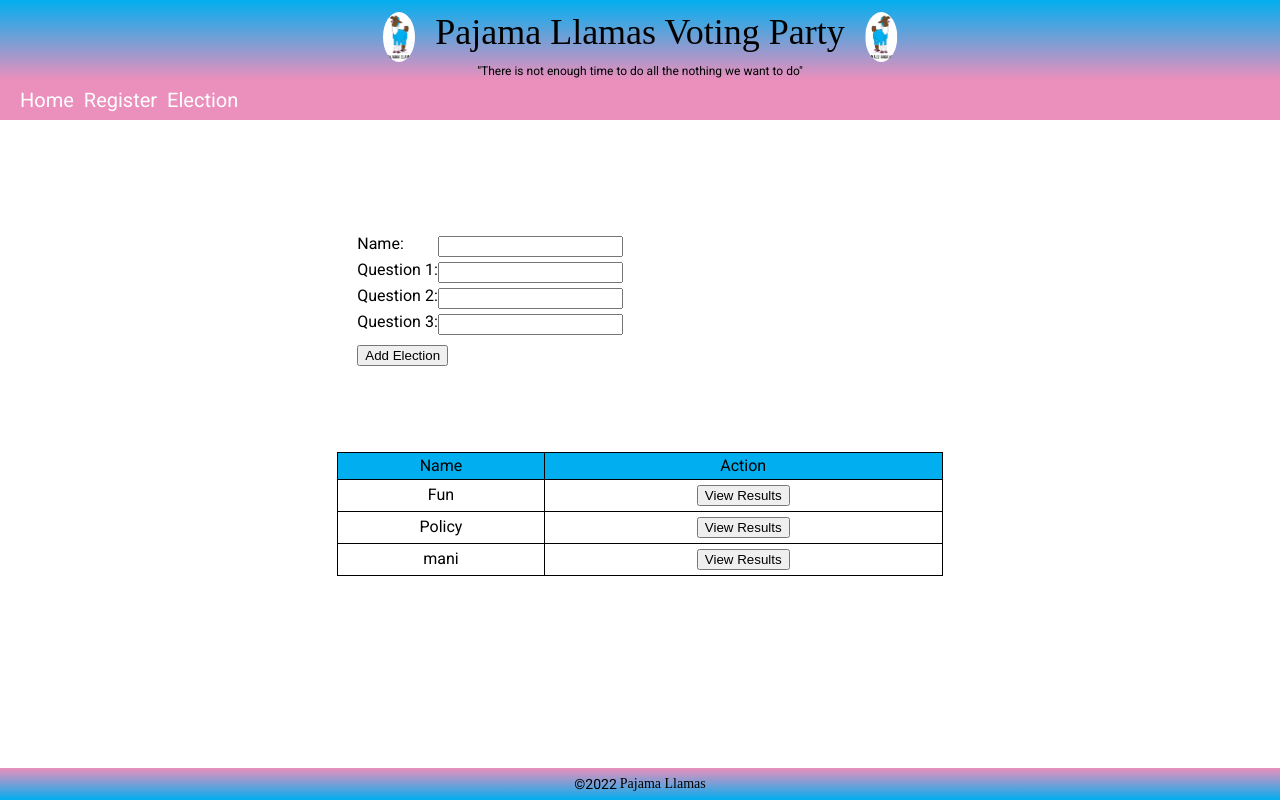
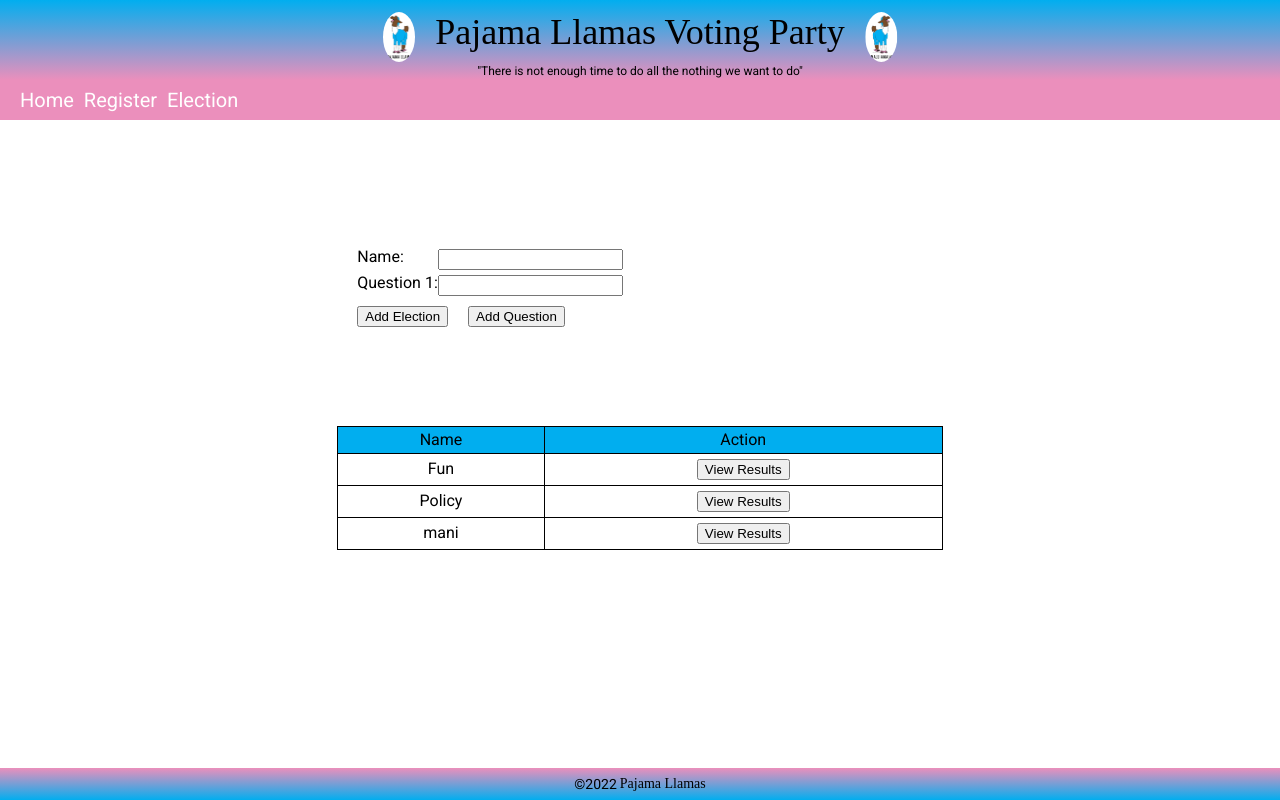
Before and after one commit to Kal-elthegreat/llamas, a React (Create React App) app in the folder final-proj/: page /election in a window 1280 px wide. Built offline with nearby package versions, Linux system fonts and the light colour scheme; data requests are answered from the project's data file; a web font is replaced by a local one.

Commit message:
dynamic list rendering in progress

```diff
--- a/final-proj/src/components/election/ElectionForm.js
+++ b/final-proj/src/components/election/ElectionForm.js
@@ -1,36 +1,9 @@
 import './ElectionForm.css';
 import { useState } from 'react';
 
-const initialForm =  {
-    id:-1,
-    name:"",
-    questionnaire:[
-        {
-            id:1,
-            question:"",
-            yesCount:0,
-            noCount:0,
-            voterIds:[]
-        },
-        {
-            id:2,
-            question:"",
-            yesCount:0,
-            noCount:0,
-            voterIds:[]
-        },
-        {
-            id:3,
-            question:"",
-            yesCount:0,
-            noCount:0,
-            voterIds:[]
-        }
-    ]
- };
-
 export const ElectionForm = (props) => {
-    const [electionForm,setElectionForm] = useState({...initialForm});
+    const [electionForm, setElectionForm] = useState(props.electionForm);
+    console.log(electionForm)
 
     const change= e=>{
         if(e.target.name === 'name'){
@@ -39,68 +12,33 @@ export const ElectionForm = (props) => {
                 name: e.target.value
             });
         }
-        if(e.target.name === 'question1'){
+        console.log(electionForm.questionnaire)
+        if(e.target.name.startsWith('q')){
             setElectionForm({
-                name:electionForm.name,
-                questionnaire :
-                [
-                    {
-                        id:1,
-                        question:e.target.value,
-                        yesCount:0,
-                        noCount:0,
-                        voterIds:[]
-                    },
-                    {...electionForm.questionnaire[1]},
-                    {...electionForm.questionnaire[2]}
-                ]
-            })
-        }
-        if(e.target.name === 'question2'){
-            setElectionForm({
-                name:electionForm.name,
-                questionnaire :
-                [
-                    {...electionForm.questionnaire[0]},
-                    {
-                        id:2,
-                        question:e.target.value,
-                        yesCount:0,
-                        noCount:0,
-                        voterIds:[]
-                    },
-                    {...electionForm.questionnaire[2]}
-                ]
-            })
-        }
-        if(e.target.name === 'question3'){
-            setElectionForm({
-                name:electionForm.name,
-                questionnaire :
-                [
-                    {...electionForm.questionnaire[0]},
-                    {...electionForm.questionnaire[1]},
-                    {
-                        id:3,
-                        question:e.target.value,
-                        yesCount:0,
-                        noCount:0,
-                        voterIds:[]
-                    }
-                ]
+               ...electionForm,
+                questionnaire:
+                    [{
+                        id: electionForm.questionnaire.length,
+                        [e.target.name]: e.target.value,
+                        yesCount: 0,
+                        noCount: 0,
+                        voterIds: []
+                    }]
             })
         }
     };
 
-    const resetForm = ()=> setElectionForm({...initialForm});
+    const resetForm = ()=> setElectionForm(props.electionForm);
 
     const submitElection = () => {
         console.log(electionForm);
-        //todo: hookup the add action from store
         props.onSubmitElection({...electionForm});
         resetForm();
     };
 
+    const updateElection = () => {
+        props.updateElection(electionForm)
+    }
 
     return (
         <form>
@@ -108,14 +46,15 @@ export const ElectionForm = (props) => {
                 <input  type="text" name ="name" className="formControl" value={electionForm.name} onChange={change}/>
             </label>
            {
-               electionForm.questionnaire.map(q=>
+               electionForm.questionnaire?.map(q=>
                 <label className="formRow" key={q.id}>Question {q.id}:
-                    <input  type="text" name ={"question" + q.id} className="formControl" value={electionForm.questionnaire[q.id-1].question} onChange={change}/>
+                    <input  type="text" name={"question"} className="formControl" value={electionForm.questionnaire[q.id - 1].question} onChange={change}/>
                 </label>
                 )
            }
             <div className="formAction">
             <button type="button" onClick={submitElection} id="add" >Add Election</button>
+            <button type="button" onClick={updateElection} id="add" >Add Question</button>
             </div>
         </form>
     );
--- a/final-proj/src/components/election/actions/electionActions.js
+++ b/final-proj/src/components/election/actions/electionActions.js
@@ -2,6 +2,7 @@ import { createApi } from "../../../shared/services/apiData"
 
 export const SELECT_ID_ACTION = "[Election] SELECT_ID";
 export const SHOULD_DISPLAY_RESULTS_ACTION = "[Election] SHOULD_DISPLAY_RESULTS";
+export const UPDATE_ELECTION_ACTION = "[Election] UPDATE_ELECTION";
 
 export const createSelectIdAction = (id) => ({ type: SELECT_ID_ACTION, id });
 export const createShouldDisplayResultsAction = (bool) => ({ type: SHOULD_DISPLAY_RESULTS_ACTION, bool})
@@ -54,3 +55,5 @@ export const addElection = election => {
         dispatch(refreshElections());
     }
 }
+
+export const updateElectionAction = election => ({type: UPDATE_ELECTION_ACTION, election})
--- a/final-proj/src/components/election/createElection.js
+++ b/final-proj/src/components/election/createElection.js
@@ -9,7 +9,7 @@ export const CreateElection = () => {
 
     return (
         <div className='election-container'>
-            <ElectionForm onSubmitElection={store.addElection}/>
+            <ElectionForm onSubmitElection={store.addElection} electionForm={store.electionForm} updateElection={store.updateElection}/>
             <ElectionsTable
                 elections={store.elections} /*elections should be an array of objects*/
                 shouldDisplayResults={store.shouldDisplayResults}
--- a/final-proj/src/shared/llamasReducer.js
+++ b/final-proj/src/shared/llamasReducer.js
@@ -1,5 +1,5 @@
 import { combineReducers } from "redux";
-import { SELECT_ID_ACTION,SHOULD_DISPLAY_RESULTS_ACTION, REFRESH_ELECTIONS_DONE_ACTION } from "../components/election/actions/electionActions";
+import { SELECT_ID_ACTION,SHOULD_DISPLAY_RESULTS_ACTION, REFRESH_ELECTIONS_DONE_ACTION,UPDATE_ELECTION_ACTION } from "../components/election/actions/electionActions";
 import { CANCEL_EDIT_VOTER_ACTION, EDIT_VOTER_REQUEST_ACTION, REFRESH_VOTERS_DONE_ACTION, SELECT_VOTERS_TO_DELETE_ACTION, SORT_VOTERS_ACTION } from "../components/register/registerVoterActions";
 
 const votersReducer = (voters=[],action)=>{
@@ -70,6 +70,14 @@ const displayResultsReducer = (shouldDisplay = false, action) => {
     return shouldDisplay;
 }
 
+const electionFormReducer = (initialForm = { id: 1, name: "", questionnaire: [{ id: 1, question: "", yesCount: 0, noCount: 0, voterIds: [] }] }, action) => {
+    if (action.type === UPDATE_ELECTION_ACTION) {
+        return {...action.election }
+    }
+    return initialForm
+
+}
+
 export const llamasReducer = combineReducers({
     voters: votersReducer,
     editVoterId: editVoterIdReducer,
@@ -78,5 +86,6 @@ export const llamasReducer = combineReducers({
     //elections
     elections:electionsReducer,
     electionId: electionIdReducer,
-    shouldDisplay: displayResultsReducer
+    shouldDisplay: displayResultsReducer,
+    electionForm:electionFormReducer
 })
--- a/final-proj/src/shared/useLlamasStore.js
+++ b/final-proj/src/shared/useLlamasStore.js
@@ -1,7 +1,7 @@
 import { useEffect, useMemo } from "react";
 import { useDispatch, useSelector } from "react-redux";
 import { bindActionCreators } from "redux";
-import { createShouldDisplayResultsAction, addElection,refreshElections, createSelectIdAction} from "../components/election/actions/electionActions";
+import { createShouldDisplayResultsAction, addElection,refreshElections, createSelectIdAction,updateElectionAction} from "../components/election/actions/electionActions";
 import { addVoter, refreshVoters,saveVoter,deleteVoter,deleteVoterIdsToDelete, createSortVotersAction, createEditVoterAction, createCancelEditVoterAction, createSelectVotersToDeleteAction } from "../components/register/registerVoterActions";
 import { selectVoterIds,selectEditVoterId, selectSortedVoters, selectSortObj } from "../components/register/registerVoterSelectors";
 
@@ -18,6 +18,7 @@ export const useLlamasStore = ()=> {
     const electionId = useSelector(state=> state.electionId);
     const election = selectOne(elections,electionId)
     const shouldDisplay = useSelector(state => state.shouldDisplay);
+    const electionForm = useSelector(state=> state.electionForm)
 
     const dispatch = useDispatch();
 
@@ -38,6 +39,7 @@ export const useLlamasStore = ()=> {
         addElection,
         selectElectionId: createSelectIdAction,
         refreshElections,
+        updateElection: updateElectionAction
     },dispatch),[dispatch]);
 
     useEffect(()=>{
@@ -47,7 +49,7 @@ export const useLlamasStore = ()=> {
 
     return {...actions,
         voters, editVoterId, sortObj,
-        election,shouldDisplay,elections,voterIdsToDelete};
+        election,shouldDisplay,elections,voterIdsToDelete,electionForm};
 }
 
 //fn to return a single election
```
